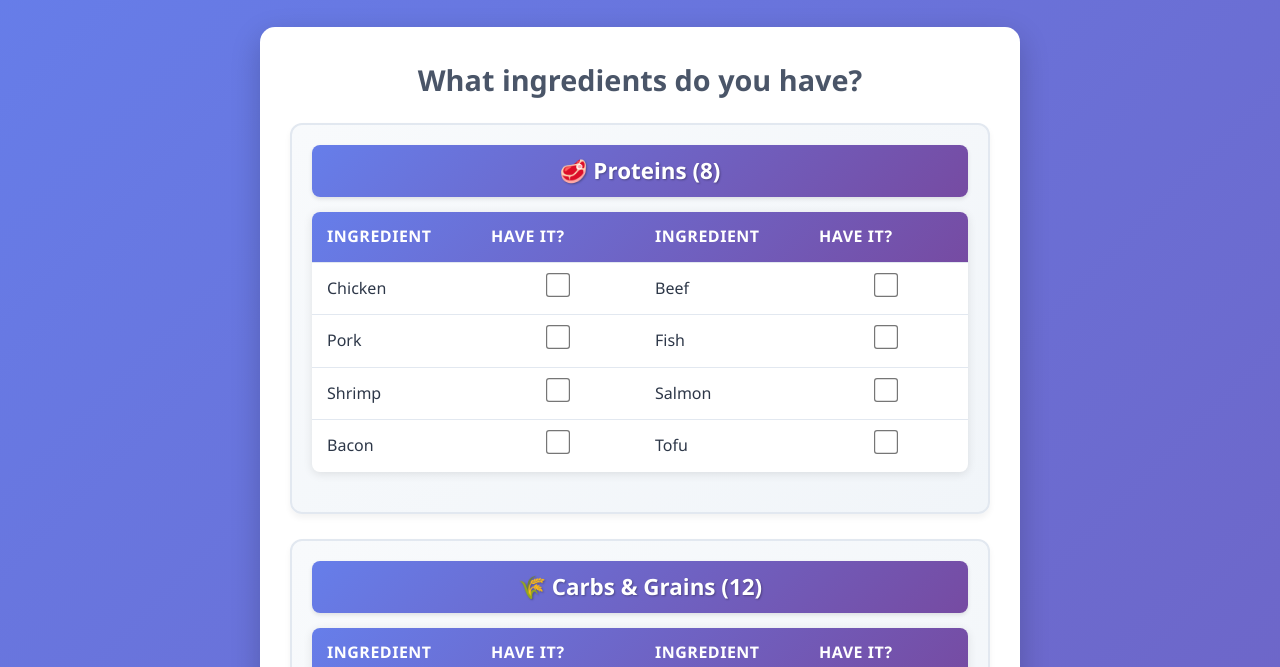
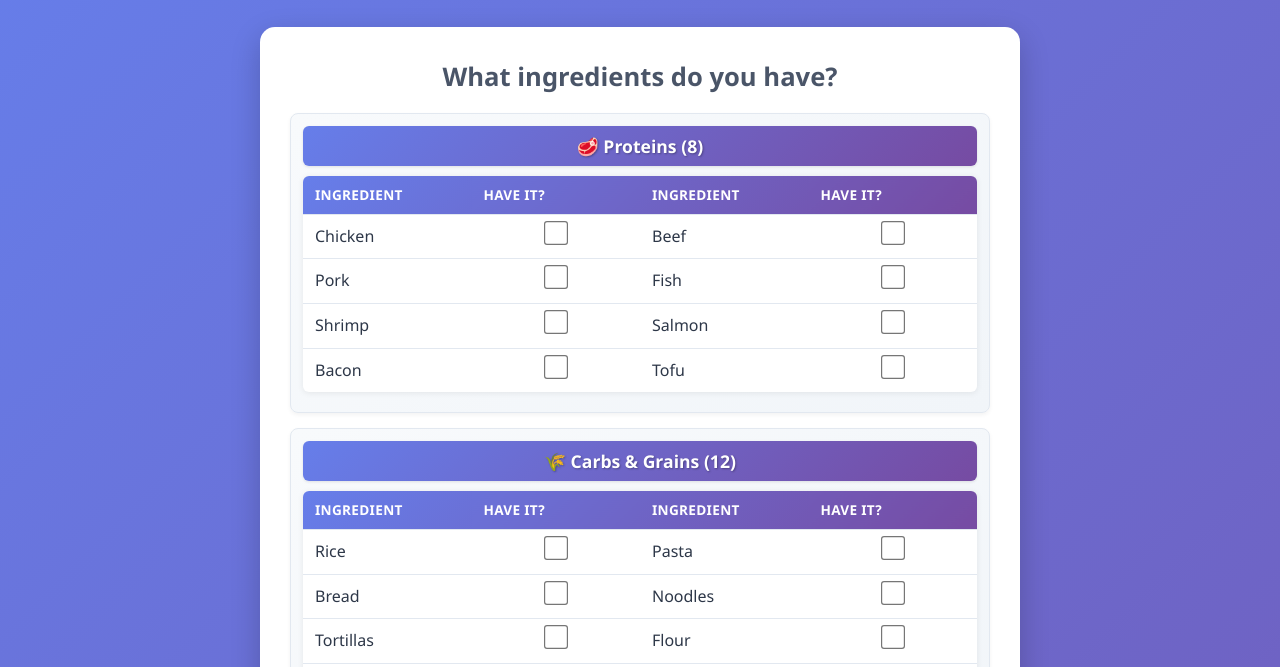
Before and after one commit to tatahab-tech/DinnerHelperApp, a website: page index.html in a window 1280 px wide. Shown: the part 87-754 px from the top of the page. Drawn offline with Linux system fonts and the light colour scheme.

Commit message:
feat: Create compact layout for ingredient categories
- Reduced category margins from 25px to 15px for tighter spacing
- Decreased category padding from 20px to 12px
- Made category titles smaller (1.4rem → 1.1rem) and more compact
- Reduced table cell padding from 12px to 8px for denser layout
- Smaller table headers (1rem → 0.85rem) with tighter letter spacing
- Reduced section margins and header sizes for better page utilization
- Maintains visual appeal while fitting more content on screen
- All 5 categories now visible with less scrolling required

```diff
--- a/style.css
+++ b/style.css
@@ -44,57 +44,57 @@ main {
 .ingredients-section,
 .saved-ingredients-section,
 .meal-suggestions-section {
-    margin-bottom: 30px;
+    margin-bottom: 25px;
 }
 
 .ingredients-section h2,
 .saved-ingredients-section h2,
 .meal-suggestions-section h2 {
     color: #4a5568;
-    margin-bottom: 20px;
-    font-size: 1.8rem;
+    margin-bottom: 15px;
+    font-size: 1.6rem;
     text-align: center;
 }
 
-/* Ingredient category styles */
+/* Ingredient category styles - Compact Layout */
 .ingredient-category {
-    margin-bottom: 25px;
-    border: 2px solid #e2e8f0;
-    border-radius: 12px;
-    padding: 20px;
+    margin-bottom: 15px;
+    border: 1px solid #e2e8f0;
+    border-radius: 8px;
+    padding: 12px;
     background: linear-gradient(145deg, #f8fafc 0%, #f1f5f9 100%);
-    box-shadow: 0 4px 6px rgba(0, 0, 0, 0.05);
-    transition: all 0.3s ease;
+    box-shadow: 0 2px 4px rgba(0, 0, 0, 0.05);
+    transition: all 0.2s ease;
 }
 
 .ingredient-category:hover {
     border-color: #667eea;
-    box-shadow: 0 6px 12px rgba(102, 126, 234, 0.15);
-    transform: translateY(-2px);
+    box-shadow: 0 4px 8px rgba(102, 126, 234, 0.12);
+    transform: translateY(-1px);
 }
 
 .category-title {
     color: white;
-    font-size: 1.4rem;
+    font-size: 1.1rem;
     font-weight: 600;
-    margin-bottom: 15px;
+    margin-bottom: 10px;
     text-align: center;
-    padding: 8px 16px;
+    padding: 6px 12px;
     background: linear-gradient(135deg, #667eea 0%, #764ba2 100%);
-    border-radius: 8px;
+    border-radius: 6px;
     text-shadow: 1px 1px 2px rgba(0, 0, 0, 0.3);
-    box-shadow: 0 2px 4px rgba(0, 0, 0, 0.1);
+    box-shadow: 0 1px 3px rgba(0, 0, 0, 0.1);
 }
 
 /* Table styles */
 .ingredients-table {
     width: 100%;
     border-collapse: collapse;
-    margin-bottom: 20px;
+    margin-bottom: 8px;
     background: white;
-    border-radius: 8px;
+    border-radius: 6px;
     overflow: hidden;
-    box-shadow: 0 2px 10px rgba(0, 0, 0, 0.1);
+    box-shadow: 0 1px 6px rgba(0, 0, 0, 0.08);
 }
 
 .ingredients-table thead {
@@ -104,7 +104,7 @@ main {
 
 .ingredients-table th,
 .ingredients-table td {
-    padding: 12px 15px;
+    padding: 8px 12px;
     text-align: left;
     border-bottom: 1px solid #e2e8f0;
     width: 25%;
@@ -112,9 +112,9 @@ main {
 
 .ingredients-table th {
     font-weight: 600;
-    font-size: 1rem;
+    font-size: 0.85rem;
     text-transform: uppercase;
-    letter-spacing: 0.5px;
+    letter-spacing: 0.3px;
 }
 
 .ingredients-table tbody tr {
```
